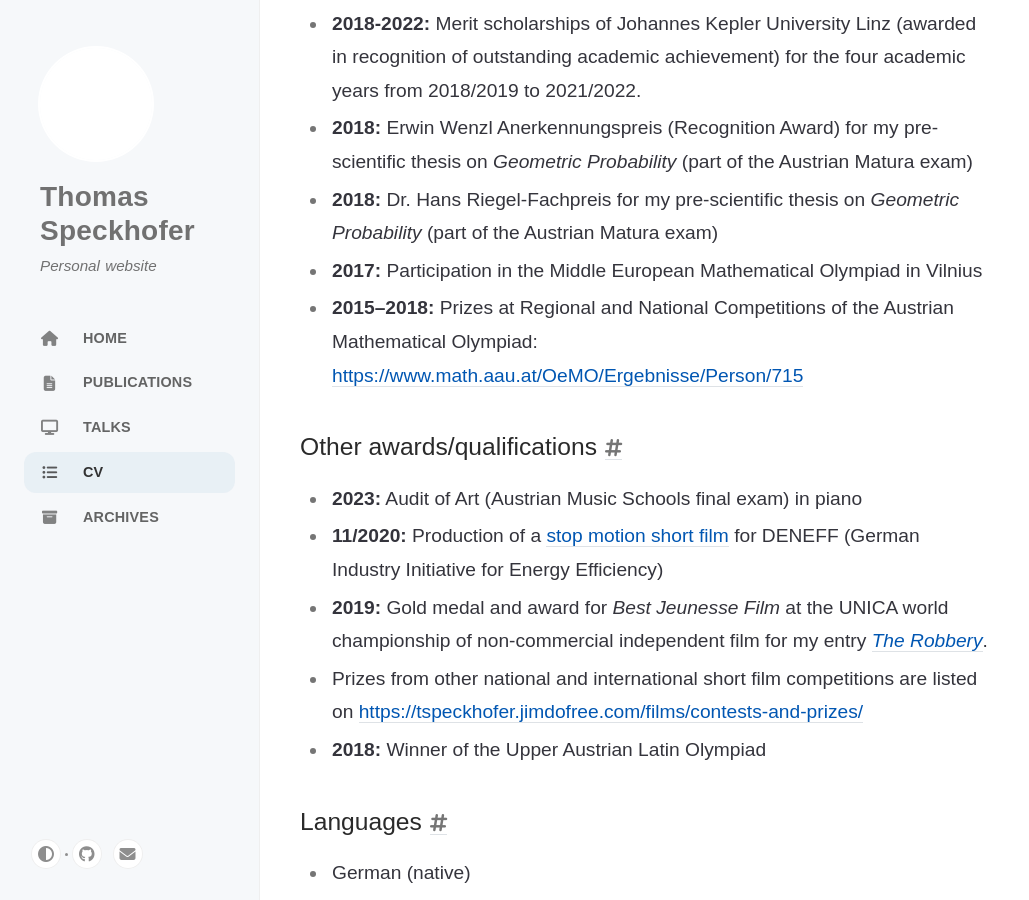
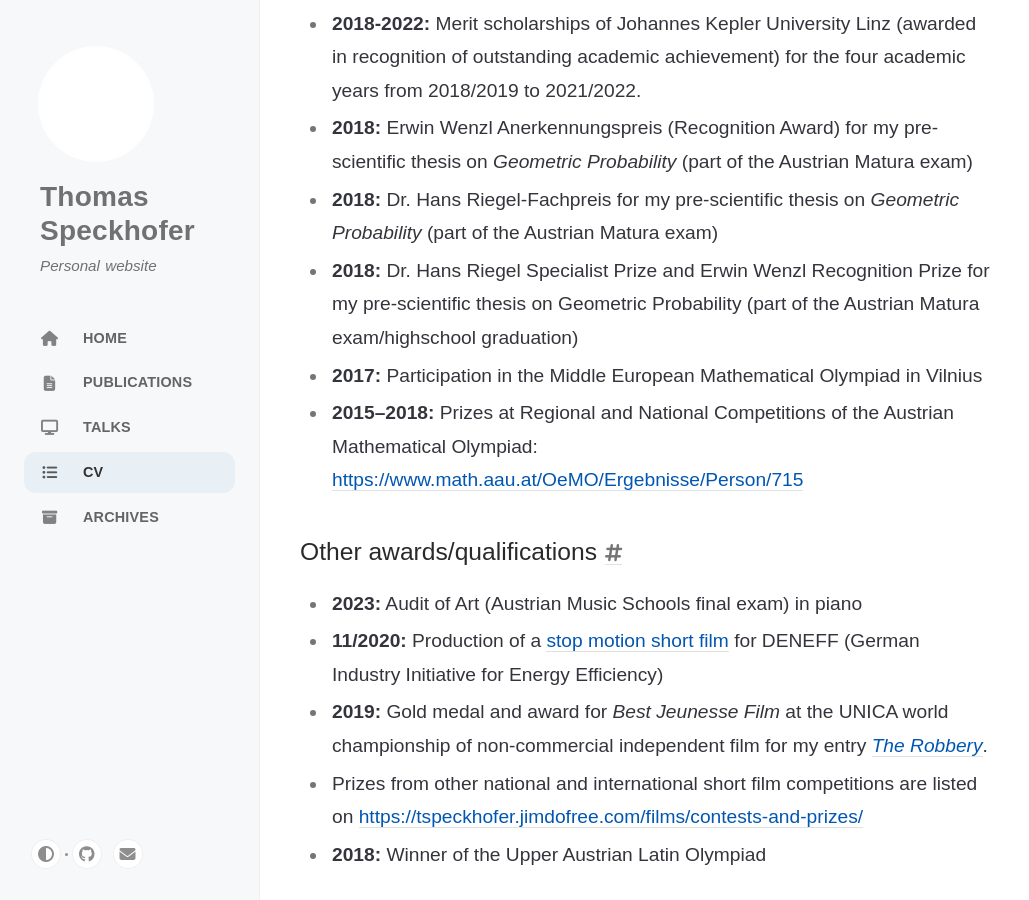
Before and after one commit to speckhofer/speckhofer.github.io, a Jekyll site: the page built from _tabs/cv.md, in a window 1280 px wide and 900 px high, scrolled down 2231 px. Shown: the whole window, without its empty margins (0-1029 px from the left). Built offline with Jekyll 4.4.1, drawn with Linux system fonts in a browser that asks for light colours; cached includes are drawn as plain includes.

Commit message:
Update cv.md

```diff
--- a/_tabs/cv.md
+++ b/_tabs/cv.md
@@ -52,6 +52,7 @@ title: CV
 - **2018-2022:** Merit scholarships of Johannes Kepler University Linz (awarded in recognition of outstanding academic achievement) for the four academic years from 2018/2019 to 2021/2022.
 - **2018:** Erwin Wenzl Anerkennungspreis (Recognition Award) for my pre-scientific thesis on _Geometric Probability_ (part of the Austrian Matura exam)
 - **2018:** Dr. Hans Riegel-Fachpreis for my pre-scientific thesis on _Geometric Probability_ (part of the Austrian Matura exam)
+- **2018:** Dr. Hans Riegel Specialist Prize and Erwin Wenzl Recognition Prize for my pre-scientific thesis on Geometric Probability (part of the Austrian Matura exam/highschool graduation)
 - **2017:** Participation in the Middle European Mathematical Olympiad in Vilnius
 - **2015--2018:** Prizes at Regional and National Competitions of the Austrian Mathematical Olympiad: [https://www.math.aau.at/OeMO/Ergebnisse/Person/715](https://www.math.aau.at/OeMO/Ergebnisse/Person/715)
 
```
